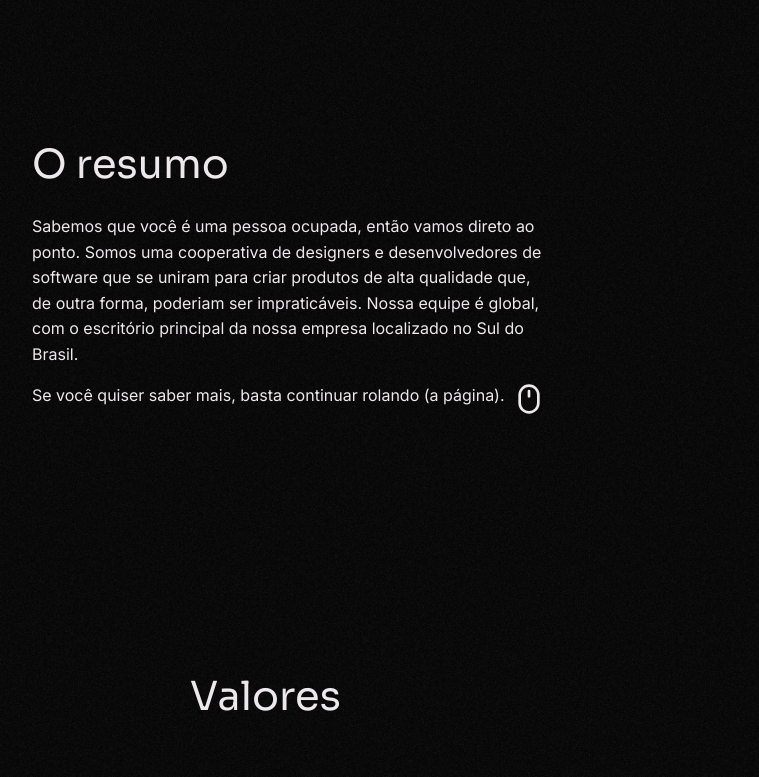
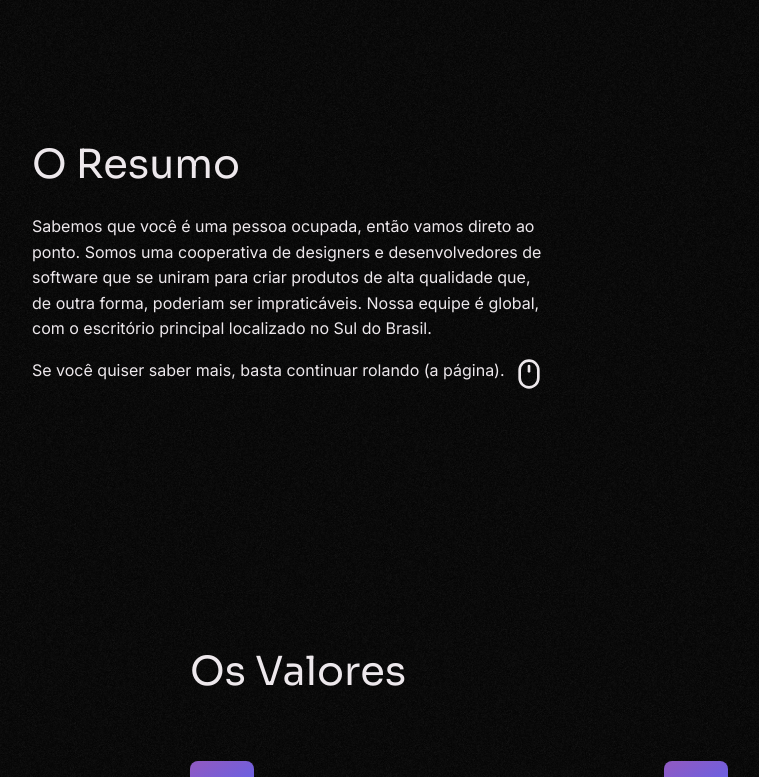
Before and after one commit to Migacz-Brothers/migacz-brothers, a Next.js app: page /pt/about in a window 1280 px wide. Shown: the part 1080-1857 px from the top of the page, without its empty margins (8-767 px from the left). Built offline with nearby package versions, Linux system fonts and the light colour scheme.

Commit message:
update about page translation

```diff
--- a/app/about/page.tsx
+++ b/app/about/page.tsx
@@ -21,15 +21,11 @@ export default function AboutUs() {
         <AboutUsHero title='About US' />
         <Tldr
           title='The tl;dr'
-          paragraph="We know you are a busy person, so we'll get straight to the point.
-        We're a cooperative of designers and software developers who united
-        to create high-quality products that might otherwise be impracticable.
-        Our team is global, with our company's main office located in South
-        Brazil."
+          paragraph="We know you are a busy person, so we'll get straight to the point. We're a cooperative of designers and software developers who united to create high-quality products that might otherwise be impracticable. Our team is global, with our main office located in South Brazil."
           paragraph_2='If you wanna learn more, just keep scrolling'
         />
         <Values
-          title='Values'
+          title='The Values'
           subTitle_1='Get Real'
           paragraph_1='We believe the best and mot authentic work happens when everyone is free to speak about anything at anytime.'
           subTitle_2='Never drop a cliente'
@@ -37,7 +33,7 @@ export default function AboutUs() {
           subTitle_3='Be not afraid of the unknown'
           paragraph_3='Everything changes, and it happens faster on this industry. We say yes to projects even if we are not sure how to do some parts of it.'
           subTitle_4='We have high standards'
-          paragraph_4='Every product we create has to be approved by our team. We wanna be know for our quality, and that’s our main goal.'
+          paragraph_4="Every product we create has to be approved by our team. We wanna be know for our quality, and that's our main goal."
         />
         <Team title='The Team' />
       </main>
--- a/app/pt/about/page.tsx
+++ b/app/pt/about/page.tsx
@@ -18,19 +18,19 @@ export default function AboutUs() {
       <main>
         <AboutUsHero title='Sobre nós' />
         <Tldr
-          title='O resumo'
-          paragraph='Sabemos que você é uma pessoa ocupada, então vamos direto ao ponto. Somos uma cooperativa de designers e desenvolvedores de software que se uniram para criar produtos de alta qualidade que, de outra forma, poderiam ser impraticáveis. Nossa equipe é global, com o escritório principal da nossa empresa localizado no Sul do Brasil.'
+          title='O Resumo'
+          paragraph='Sabemos que você é uma pessoa ocupada, então vamos direto ao ponto. Somos uma cooperativa de designers e desenvolvedores de software que se uniram para criar produtos de alta qualidade que, de outra forma, poderiam ser impraticáveis. Nossa equipe é global, com o escritório principal localizado no Sul do Brasil.'
           paragraph_2='Se você quiser saber mais, basta continuar rolando (a página).'
         />
         <Values
-          title='Valores'
-          subTitle_1='Caia na real'
+          title='Os Valores'
+          subTitle_1='Seja direto'
           paragraph_1='Acreditamos que o melhor e mais autêntico trabalho acontece quando todos têm a liberdade de falar sobre qualquer coisa a qualquer momento.'
-          subTitle_2='Nunca deixar de atender a um cliente'
-          paragraph_2='Nós criamos tudo com a manutenção de longo prazo em mente. Uma vez que você se torna nosso cliente, fazemos um compromisso de nunca decepcionar você.'
-          subTitle_3='Não tenha medo do desconhecido.'
+          subTitle_2='Não abandone clientes'
+          paragraph_2='Nós criamos tudo pensando na manutenção de longo prazo. Uma vez que você se torna nosso cliente, assumimos o compromisso de nunca te deixar n mão'
+          subTitle_3='Não tenha medo do desconhecido'
           paragraph_3='Tudo muda, e isso acontece mais rapidamente nesta indústria. Aceitamos projetos mesmo que não tenhamos certeza de como realizar algumas partes deles.'
-          subTitle_4='Temos padrões elevados.'
+          subTitle_4='Temos altos padrões'
           paragraph_4='Cada produto que criamos precisa ser aprovado pela nossa equipe. Queremos ser reconhecidos pela nossa qualidade, e esse é o nosso principal objetivo.'
         />
         <Team title='A Equipe' />
```
